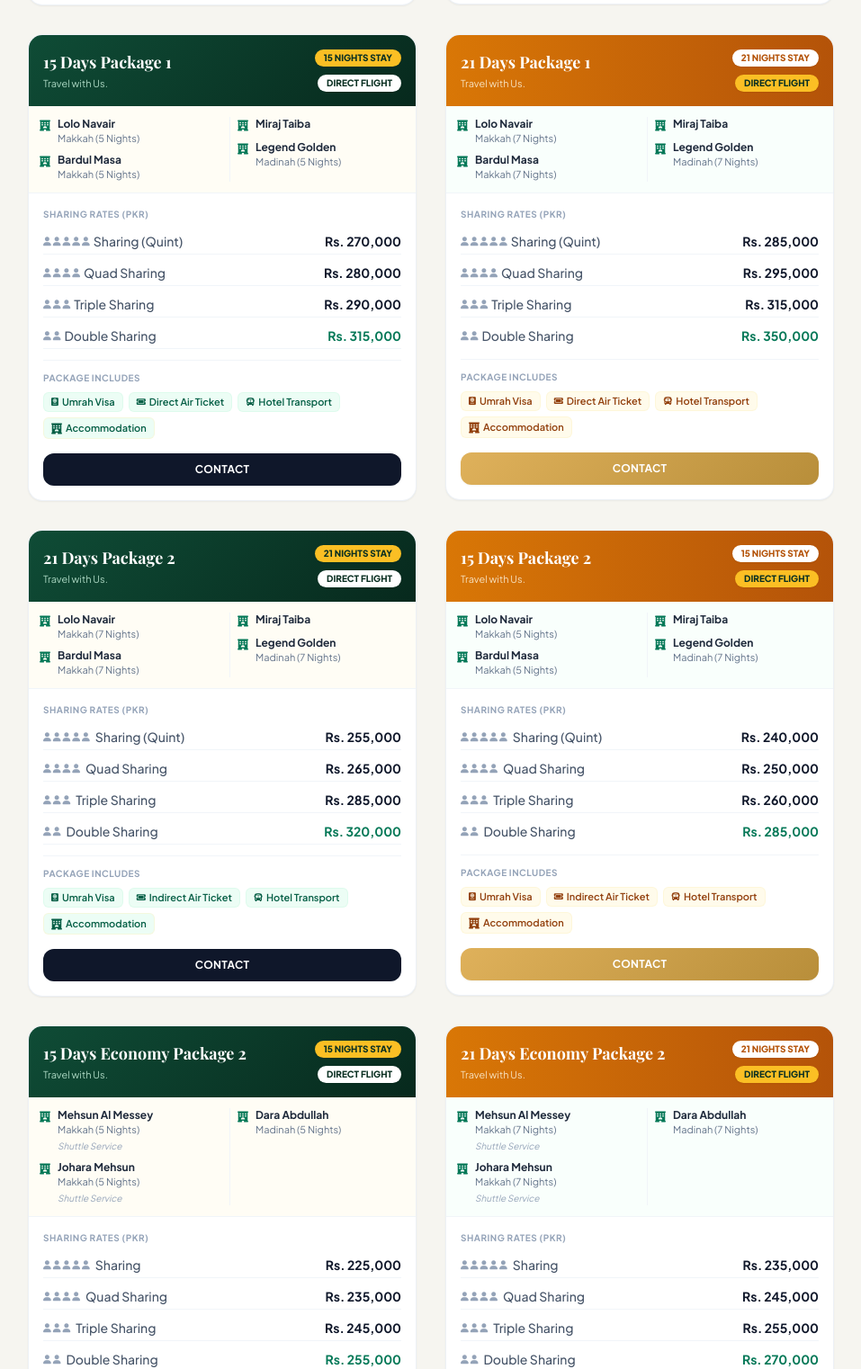
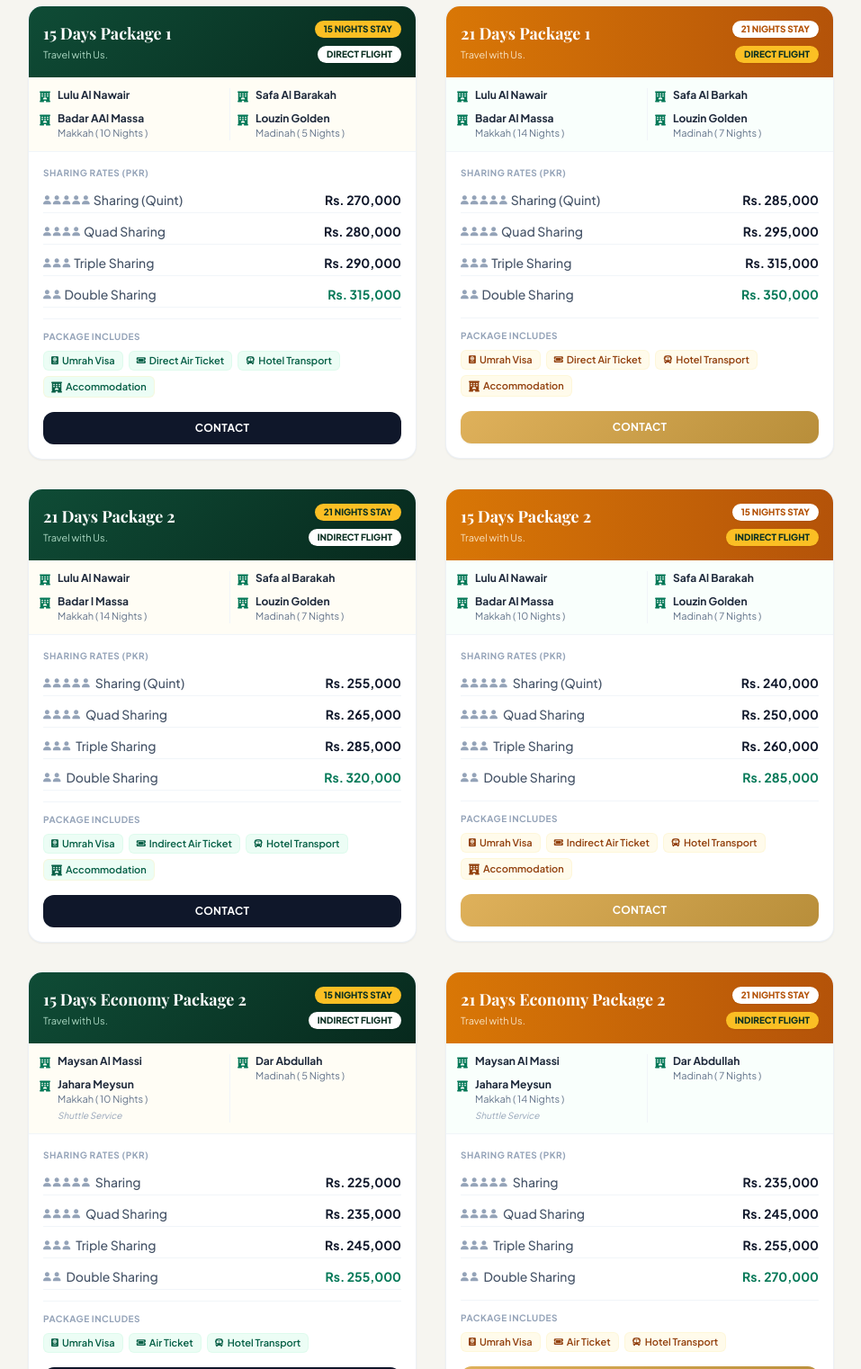
Before and after one commit to muizzgull/bin-tanveer, a plain HTML site: page index.html in a window 1280 px wide. Shown: the part 1435-2957 px from the top of the page at 90% size, without its empty margins (161-1118 px from the left). Drawn offline with nearby package versions, Linux system fonts and the light colour scheme; a web font is replaced by a local one.

Commit message:
hotel names changed

```diff
--- a/index.html
+++ b/index.html
@@ -235,16 +235,16 @@
                 <i class="fa-solid fa-hotel text-emerald-700 mt-0.5 shrink-0 text-xs"></i>
 
                 <div>
-                    <span class="block font-bold text-slate-800">Mehsun Al Messey</span>
-                    <span class="text-slate-500 block text-[11px]">Makkah (5 Nights)</span>
-                    <span class="text-slate-400 block text-[10px] italic mt-0.5">Shuttle Service</span>
+                    <span class="block font-bold text-slate-800">Maysan Al Massi</span>
+                    <!-- <span class="text-slate-500 block text-[11px]">Makkah (5 Nights)</span>
+                    <span class="text-slate-400 block text-[10px] italic mt-0.5">Shuttle Service</span> -->
                 </div>
             </div>
             <div class="flex gap-2 items-start">
                 <i class="fa-solid fa-hotel text-emerald-700 mt-0.5 shrink-0 text-xs"></i>
                 <div>
-                    <span class="block font-bold text-slate-800">Johara Mehsun</span>
-                    <span class="text-slate-500 block text-[11px]">Makkah (5 Nights)</span>
+                    <span class="block font-bold text-slate-800">Jahara Meysun</span>
+                    <span class="text-slate-500 block text-[11px]">Makkah ( 10 Nights )</span>
                     <span class="text-slate-400 block text-[10px] italic mt-0.5">Shuttle Service</span>
                 </div>
             </div>
@@ -255,8 +255,8 @@
             <div class="flex gap-2 items-start">
                 <i class="fa-solid fa-hotel text-emerald-700 mt-0.5 shrink-0 text-xs"></i>
                 <div>
-                    <span class="block font-bold text-slate-800">Dara Abdullah</span>
-                    <span class="text-slate-500 block text-[11px]">Madinah (5 Nights)</span>
+                    <span class="block font-bold text-slate-800">Dar Abdullah</span>
+                    <span class="text-slate-500 block text-[11px]">Madinah ( 5 Nights )</span>
                 </div>
             </div>
         </div>
@@ -338,16 +338,16 @@
             <div class="flex gap-2 items-start">
                 <i class="fa-solid fa-hotel text-emerald-700 mt-0.5 shrink-0 text-xs"></i>
                 <div>
-                    <span class="block font-bold text-slate-800">Mehsun Al Messey</span>
-                    <span class="text-slate-500 block text-[11px]">Makkah (7 Nights)</span>
-                    <span class="text-slate-400 block text-[10px] italic mt-0.5">Shuttle Service</span>
+                    <span class="block font-bold text-slate-800">Maysan Al Massi</span>
+                    <!-- <span class="text-slate-500 block text-[11px]">Makkah (7 Nights)</span>
+                    <span class="text-slate-400 block text-[10px] italic mt-0.5">Shuttle Service</span> -->
                 </div>
             </div>
             <div class="flex gap-2 items-start">
                 <i class="fa-solid fa-hotel text-emerald-700 mt-0.5 shrink-0 text-xs"></i>
                 <div>
-                    <span class="block font-bold text-slate-800">Johara Mehsun</span>
-                    <span class="text-slate-500 block text-[11px]">Makkah (7 Nights)</span>
+                    <span class="block font-bold text-slate-800">Jahara Meysun</span>
+                    <span class="text-slate-500 block text-[11px]">Makkah ( 14 Nights )</span>
                     <span class="text-slate-400 block text-[10px] italic mt-0.5">Shuttle Service</span>
                 </div>
             </div>
@@ -358,8 +358,8 @@
             <div class="flex gap-2 items-start">
                 <i class="fa-solid fa-hotel text-emerald-700 mt-0.5 shrink-0 text-xs"></i>
                 <div>
-                    <span class="block font-bold text-slate-800">Dara Abdullah</span>
-                    <span class="text-slate-500 block text-[11px]">Madinah (7 Nights)</span>
+                    <span class="block font-bold text-slate-800">Dar Abdullah</span>
+                    <span class="text-slate-500 block text-[11px]">Madinah ( 7 Nights )</span>
                 </div>
             </div>
         </div>
@@ -439,15 +439,15 @@
             <div class="flex gap-2 items-start">
                 <i class="fa-solid fa-hotel text-emerald-700 mt-0.5 shrink-0 text-xs"></i>
                 <div>
-                    <span class="block font-bold text-slate-800">Lolo Navair</span>
-                    <span class="text-slate-500 block text-[11px]">Makkah (5 Nights)</span>
+                    <span class="block font-bold text-slate-800">Lulu Al Nawair</span>
+                    <!-- <span class="text-slate-500 block text-[11px]">Makkah (5 Nights)</span> -->
                 </div>
             </div>
             <div class="flex gap-2 items-start">
                 <i class="fa-solid fa-hotel text-emerald-700 mt-0.5 shrink-0 text-xs"></i>
                 <div>
-                    <span class="block font-bold text-slate-800">Bardul Masa</span>
-                    <span class="text-slate-500 block text-[11px]">Makkah (5 Nights)</span>
+                    <span class="block font-bold text-slate-800">Badar AAl Massa</span>
+                    <span class="text-slate-500 block text-[11px]">Makkah ( 10 Nights )</span>
                 </div>
             </div>
         </div>
@@ -457,15 +457,15 @@
             <div class="flex gap-2 items-start">
                 <i class="fa-solid fa-hotel text-emerald-700 mt-0.5 shrink-0 text-xs"></i>
                 <div>
-                    <span class="block font-bold text-slate-800">Miraj Taiba</span>
+                    <span class="block font-bold text-slate-800">Safa Al Barakah</span>
                     <!-- <span class="text-slate-500 block text-[11px]">Madinah (5 Nights)</span> -->
                 </div>
             </div>
             <div class="flex gap-2 items-start">
                 <i class="fa-solid fa-hotel text-emerald-700 mt-0.5 shrink-0 text-xs"></i>
                 <div>
-                    <span class="block font-bold text-slate-800">Legend Golden</span>
-                    <span class="text-slate-500 block text-[11px]">Madinah (5 Nights)</span>
+                    <span class="block font-bold text-slate-800">Louzin Golden</span>
+                    <span class="text-slate-500 block text-[11px]">Madinah ( 5 Nights )</span>
                 </div>
             </div>
         </div>
@@ -549,15 +549,15 @@
             <div class="flex gap-2 items-start">
                 <i class="fa-solid fa-hotel text-emerald-700 mt-0.5 shrink-0 text-xs"></i>
                 <div>
-                    <span class="block font-bold text-slate-800">Lolo Navair</span>
-                    <span class="text-slate-500 block text-[11px]">Makkah (7 Nights)</span>
+                    <span class="block font-bold text-slate-800">Lulu Al Nawair</span>
+                    <!-- <span class="text-slate-500 block text-[11px]">Makkah (7 Nights)</span> -->
                 </div>
             </div>
             <div class="flex gap-2 items-start">
                 <i class="fa-solid fa-hotel text-emerald-700 mt-0.5 shrink-0 text-xs"></i>
                 <div>
-                    <span class="block font-bold text-slate-800">Bardul Masa</span>
-                    <span class="text-slate-500 block text-[11px]">Makkah (7 Nights)</span>
+                    <span class="block font-bold text-slate-800">Badar Al Massa</span>
+                    <span class="text-slate-500 block text-[11px]">Makkah ( 14 Nights )</span>
                 </div>
             </div>
         </div>
@@ -567,15 +567,15 @@
             <div class="flex gap-2 items-start">
                 <i class="fa-solid fa-hotel text-emerald-700 mt-0.5 shrink-0 text-xs"></i>
                 <div>
-                    <span class="block font-bold text-slate-800">Miraj Taiba</span>
+                    <span class="block font-bold text-slate-800">Safa Al Barkah</span>
                     <!-- <span class="text-slate-500 block text-[11px]">Madinah (7 Nights)</span> -->
                 </div>
             </div>
             <div class="flex gap-2 items-start">
                 <i class="fa-solid fa-hotel text-emerald-700 mt-0.5 shrink-0 text-xs"></i>
                 <div>
-                    <span class="block font-bold text-slate-800">Legend Golden</span>
-                    <span class="text-slate-500 block text-[11px]">Madinah (7 Nights)</span>
+                    <span class="block font-bold text-slate-800">Louzin Golden</span>
+                    <span class="text-slate-500 block text-[11px]">Madinah ( 7 Nights )</span>
                 </div>
             </div>
         </div>
@@ -645,7 +645,7 @@
             21 Nights Stay
         </div>
         <div class="absolute bottom-4 right-4 bg-white text-[#0a3022] font-extrabold text-[10px] uppercase px-2.5 py-0.5 rounded-full shadow-sm">
-            Direct Flight
+            Indirect Flight
         </div>
         <h3 class="serif-title text-lg font-bold mb-0.5">21 Days Package 2</h3>
         <p class="text-emerald-100/80 text-[11px]">Travel with Us.</p>
@@ -658,15 +658,15 @@
             <div class="flex gap-2 items-start">
                 <i class="fa-solid fa-hotel text-emerald-700 mt-0.5 shrink-0 text-xs"></i>
                 <div>
-                    <span class="block font-bold text-slate-800">Lolo Navair</span>
-                    <span class="text-slate-500 block text-[11px]">Makkah (7 Nights)</span>
+                    <span class="block font-bold text-slate-800">Lulu Al Nawair</span>
+                    <!-- <span class="text-slate-500 block text-[11px]">Makkah (7 Nights)</span> -->
                 </div>
             </div>
             <div class="flex gap-2 items-start">
                 <i class="fa-solid fa-hotel text-emerald-700 mt-0.5 shrink-0 text-xs"></i>
                 <div>
-                    <span class="block font-bold text-slate-800">Bardul Masa</span>
-                    <span class="text-slate-500 block text-[11px]">Makkah (7 Nights)</span>
+                    <span class="block font-bold text-slate-800">Badar l Massa</span>
+                    <span class="text-slate-500 block text-[11px]">Makkah ( 14 Nights )</span>
                 </div>
             </div>
         </div>
@@ -676,15 +676,15 @@
             <div class="flex gap-2 items-start">
                 <i class="fa-solid fa-hotel text-emerald-700 mt-0.5 shrink-0 text-xs"></i>
                 <div>
-                    <span class="block font-bold text-slate-800">Miraj Taiba</span>
+                    <span class="block font-bold text-slate-800">Safa al Barakah</span>
                     <!-- <span class="text-slate-500 block text-[11px]">Madinah (7 Nights)</span> -->
                 </div>
             </div>
             <div class="flex gap-2 items-start">
                 <i class="fa-solid fa-hotel text-emerald-700 mt-0.5 shrink-0 text-xs"></i>
                 <div>
-                    <span class="block font-bold text-slate-800">Legend Golden</span>
-                    <span class="text-slate-500 block text-[11px]">Madinah (7 Nights)</span>
+                    <span class="block font-bold text-slate-800">Louzin Golden</span>
+                    <span class="text-slate-500 block text-[11px]">Madinah ( 7 Nights )</span>
                 </div>
             </div>
         </div>
@@ -754,7 +754,7 @@
             15 Nights Stay
         </div>
         <div class="absolute bottom-4 right-4 bg-amber-400 text-[#0a3022] font-extrabold text-[10px] uppercase px-2.5 py-0.5 rounded-full shadow-sm">
-            Direct Flight
+            Indirect Flight
         </div>
         <h3 class="serif-title text-lg font-bold mb-0.5">15 Days Package 2</h3>
         <p class="text-amber-50/80 text-[11px]">Travel with Us.</p>
@@ -767,15 +767,15 @@
             <div class="flex gap-2 items-start">
                 <i class="fa-solid fa-hotel text-emerald-700 mt-0.5 shrink-0 text-xs"></i>
                 <div>
-                    <span class="block font-bold text-slate-800">Lolo Navair</span>
-                    <span class="text-slate-500 block text-[11px]">Makkah (5 Nights)</span>
+                    <span class="block font-bold text-slate-800">Lulu Al Nawair</span>
+                    <!-- <span class="text-slate-500 block text-[11px]">Makkah (5 Nights)</span> -->
                 </div>
             </div>
             <div class="flex gap-2 items-start">
                 <i class="fa-solid fa-hotel text-emerald-700 mt-0.5 shrink-0 text-xs"></i>
                 <div>
-                    <span class="block font-bold text-slate-800">Bardul Masa</span>
-                    <span class="text-slate-500 block text-[11px]">Makkah (5 Nights)</span>
+                    <span class="block font-bold text-slate-800">Badar Al Massa</span>
+                    <span class="text-slate-500 block text-[11px]">Makkah ( 10 Nights )</span>
                 </div>
 
             </div>
@@ -786,15 +786,15 @@
             <div class="flex gap-2 items-start">
                 <i class="fa-solid fa-hotel text-emerald-700 mt-0.5 shrink-0 text-xs"></i>
                 <div>
-                    <span class="block font-bold text-slate-800">Miraj Taiba</span>
+                    <span class="block font-bold text-slate-800">Safa Al Barakah</span>
                     <!-- <span class="text-slate-500 block text-[11px]">Madinah (5 Nights)</span> -->
                 </div>
             </div>
             <div class="flex gap-2 items-start">
                 <i class="fa-solid fa-hotel text-emerald-700 mt-0.5 shrink-0 text-xs"></i>
                 <div>
-                    <span class="block font-bold text-slate-800">Legend Golden</span>
-                    <span class="text-slate-500 block text-[11px]">Madinah (7 Nights)</span>
+                    <span class="block font-bold text-slate-800">Louzin Golden</span>
+                    <span class="text-slate-500 block text-[11px]">Madinah ( 7 Nights )</span>
                 </div>
             </div>
         </div>
@@ -864,7 +864,7 @@
             15 Nights Stay
         </div>
         <div class="absolute bottom-4 right-4 bg-white text-[#0a3022] font-extrabold text-[10px] uppercase px-2.5 py-0.5 rounded-full shadow-sm">
-            Direct Flight
+            Indirect Flight
         </div>
         <h3 class="serif-title text-lg font-bold mb-0.5">15 Days Economy Package 2</h3>
         <p class="text-emerald-100/80 text-[11px]">Travel with Us.</p>
@@ -877,16 +877,16 @@
             <div class="flex gap-2 items-start">
                 <i class="fa-solid fa-hotel text-emerald-700 mt-0.5 shrink-0 text-xs"></i>
                 <div>
-                    <span class="block font-bold text-slate-800">Mehsun Al Messey</span>
-                    <span class="text-slate-500 block text-[11px]">Makkah (5 Nights)</span>
-                    <span class="text-slate-400 block text-[10px] italic mt-0.5">Shuttle Service</span>
+                    <span class="block font-bold text-slate-800">Maysan Al Massi</span>
+                    <!-- <span class="text-slate-500 block text-[11px]">Makkah (5 Nights)</span>
+                    <span class="text-slate-400 block text-[10px] italic mt-0.5">Shuttle Service</span> -->
                 </div>
             </div>
             <div class="flex gap-2 items-start">
                 <i class="fa-solid fa-hotel text-emerald-700 mt-0.5 shrink-0 text-xs"></i>
                 <div>
-                    <span class="block font-bold text-slate-800">Johara Mehsun</span>
-                    <span class="text-slate-500 block text-[11px]">Makkah (5 Nights)</span>
+                    <span class="block font-bold text-slate-800">Jahara Meysun</span>
+                    <span class="text-slate-500 block text-[11px]">Makkah ( 10 Nights )</span>
                     <span class="text-slate-400 block text-[10px] italic mt-0.5">Shuttle Service</span>
                 </div>
             </div>
@@ -897,8 +897,8 @@
             <div class="flex gap-2 items-start">
                 <i class="fa-solid fa-hotel text-emerald-700 mt-0.5 shrink-0 text-xs"></i>
                 <div>
-                    <span class="block font-bold text-slate-800">Dara Abdullah</span>
-                    <span class="text-slate-500 block text-[11px]">Madinah (5 Nights)</span>
+                    <span class="block font-bold text-slate-800">Dar Abdullah</span>
+                    <span class="text-slate-500 block text-[11px]">Madinah ( 5 Nights )</span>
                 </div>
             </div>
         </div>
@@ -966,7 +966,7 @@
             21 Nights Stay
         </div>
         <div class="absolute bottom-4 right-4 bg-amber-400 text-[#0a3022] font-extrabold text-[10px] uppercase px-2.5 py-0.5 rounded-full shadow-sm">
-            Direct Flight
+            Indirect Flight
         </div>
         <h3 class="serif-title text-lg font-bold mb-0.5">21 Days Economy Package 2</h3>
         <p class="text-amber-50/80 text-[11px]">Travel with Us.</p>
@@ -979,16 +979,16 @@
             <div class="flex gap-2 items-start">
                 <i class="fa-solid fa-hotel text-emerald-700 mt-0.5 shrink-0 text-xs"></i>
                 <div>
-                    <span class="block font-bold text-slate-800">Mehsun Al Messey</span>
-                    <span class="text-slate-500 block text-[11px]">Makkah (7 Nights)</span>
-                    <span class="text-slate-400 block text-[10px] italic mt-0.5">Shuttle Service</span>
+                    <span class="block font-bold text-slate-800">Maysan Al Massi</span>
+                    <!-- <span class="text-slate-500 block text-[11px]">Makkah (7 Nights)</span>
+                    <span class="text-slate-400 block text-[10px] italic mt-0.5">Shuttle Service</span> -->
                 </div>
             </div>
             <div class="flex gap-2 items-start">
                 <i class="fa-solid fa-hotel text-emerald-700 mt-0.5 shrink-0 text-xs"></i>
                 <div>
-                    <span class="block font-bold text-slate-800">Johara Mehsun</span>
-                    <span class="text-slate-500 block text-[11px]">Makkah (7 Nights)</span>
+                    <span class="block font-bold text-slate-800">Jahara Meysun</span>
+                    <span class="text-slate-500 block text-[11px]">Makkah ( 14 Nights )</span>
                     <span class="text-slate-400 block text-[10px] italic mt-0.5">Shuttle Service</span>
                 </div>
             </div>
@@ -999,8 +999,8 @@
             <div class="flex gap-2 items-start">
                 <i class="fa-solid fa-hotel text-emerald-700 mt-0.5 shrink-0 text-xs"></i>
                 <div>
-                    <span class="block font-bold text-slate-800">Dara Abdullah</span>
-                    <span class="text-slate-500 block text-[11px]">Madinah (7 Nights)</span>
+                    <span class="block font-bold text-slate-800">Dar Abdullah</span>
+                    <span class="text-slate-500 block text-[11px]">Madinah ( 7 Nights )</span>
                 </div>
             </div>
         </div>
```
